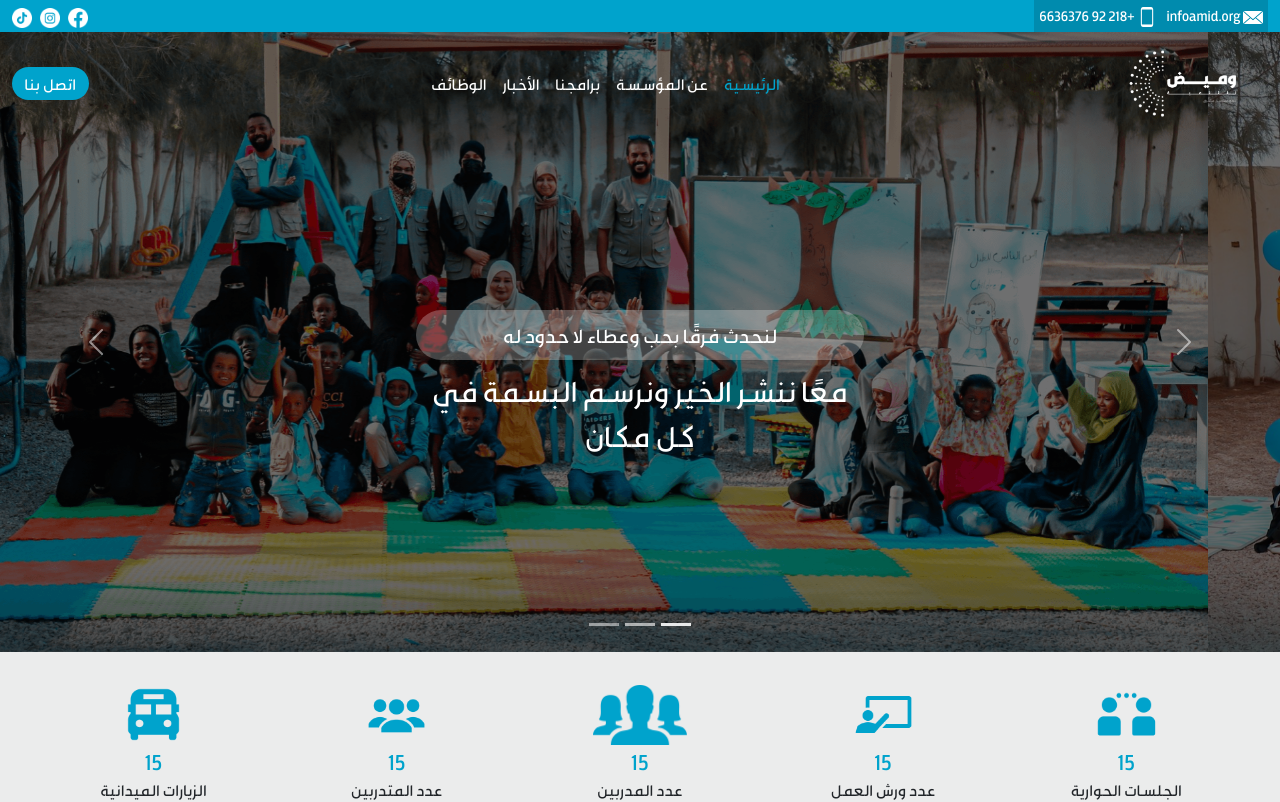
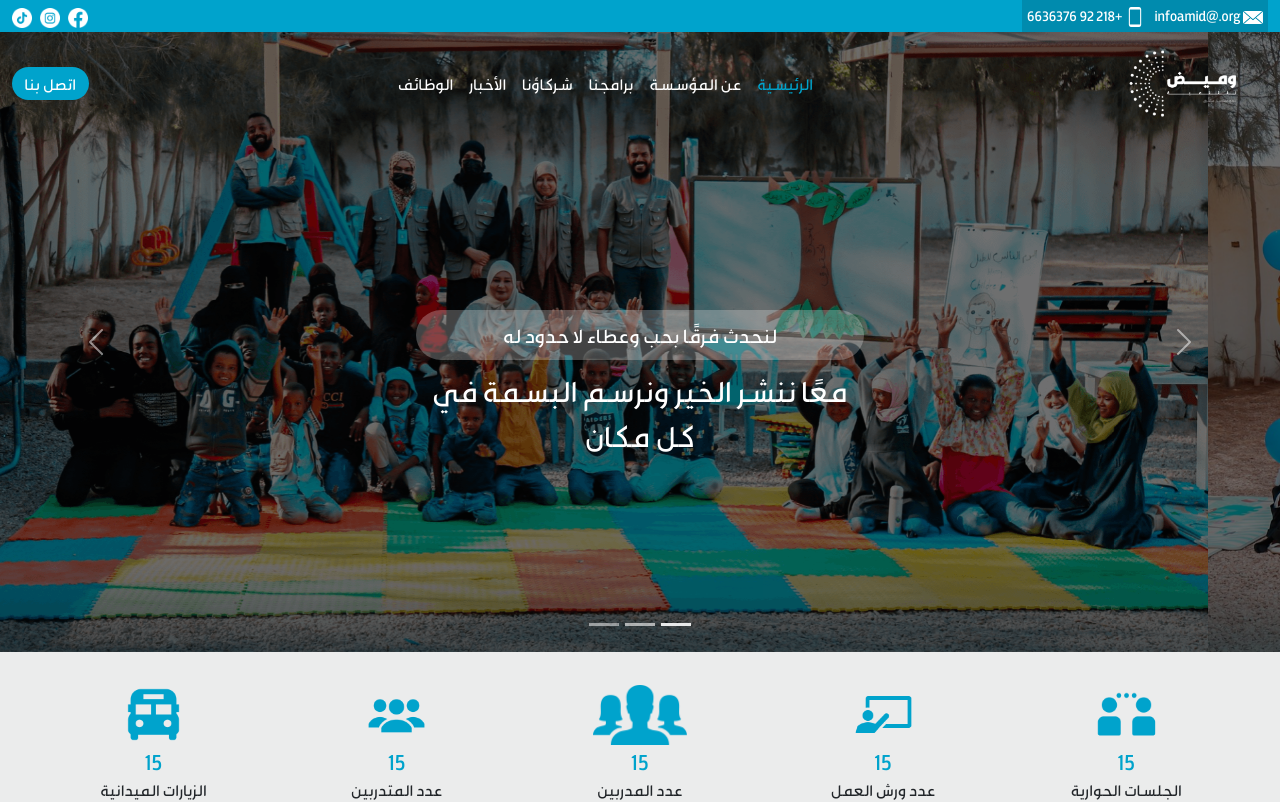
Before and after one commit to ay-jamal/Wamid_Website, an Angular app: page /home in a window 1280 px wide. Shown: the top 802 px of the page. Built offline with nearby package versions, Linux system fonts and the light colour scheme.

Commit message:
اظافة رابط شركائونا

```diff
--- a/src/app/core/components/contact-info/contact-info.component.html
+++ b/src/app/core/components/contact-info/contact-info.component.html
@@ -4,7 +4,7 @@
       <div class="d-flex">
         <p>
           <img class="icon" src="/icons/inbox.png" alt="" />
-              infoamid.org
+          infoamid&#64;.org
         </p>
         <p>
           <img class="icon" src="/icons/phone.png" alt="" />
--- a/src/app/core/components/header/header.component.html
+++ b/src/app/core/components/header/header.component.html
@@ -1,5 +1,7 @@
 <nav class="navbar navbar-expand-lg m-0 p-0">
-  <div class="container-fluid position-absolute z-1 top-50 d-flex align-items-center">
+  <div
+    class="container-fluid position-absolute z-1 top-50 d-flex align-items-center"
+  >
     <a class="navbar-brand" href="#">
       <img class="logo" src="/icons/logo.png" alt="" />
     </a>
@@ -17,13 +19,27 @@
     <div class="collapse navbar-collapse justify-content-center" id="navbarNav">
       <ul class="navbar-nav">
         <li class="nav-item">
-          <a class="nav-link active" aria-current="page" href="#">الرئيسية</a>
+          <a
+            class="nav-link"
+            routerLinkActive="active"
+            aria-current="page"
+            routerLink="/home"
+            >الرئيسية</a
+          >
         </li>
         <li class="nav-item">
           <a class="nav-link" href="#">عن المؤسسة</a>
         </li>
         <li class="nav-item">
           <a class="nav-link" href="#">برامجنا</a>
+        </li>
+        <li class="nav-item">
+          <a
+            class="nav-link"
+            routerLinkActive="active"
+            routerLink="/our-partners"
+            >شركاؤنا</a
+          >
         </li>
         <li class="nav-item">
           <a class="nav-link" href="#">الأخبار</a>
--- a/src/app/core/components/header/header.component.ts
+++ b/src/app/core/components/header/header.component.ts
@@ -1,8 +1,12 @@
 import { Component } from '@angular/core';
+import { RouterLink, RouterLinkActive } from '@angular/router';
 
 @Component({
   selector: 'app-header',
-  imports: [],
+  imports: [
+    RouterLink,
+    RouterLinkActive
+  ],
   templateUrl: './header.component.html',
   styleUrl: './header.component.scss'
 })
--- a/src/app/pages/home/home.component.html
+++ b/src/app/pages/home/home.component.html
@@ -292,7 +292,7 @@
               </li>
               <li class="my-2">
                 <img src="/icons/circle-email.png" alt="" />
-                infowamid.org
+                infoamid&#64;.org
               </li>
               <li class="my-2">
                 <img src="/icons/circle-location.png" alt="" />
```
Lines whose indentation alone changed are shown as unchanged.
